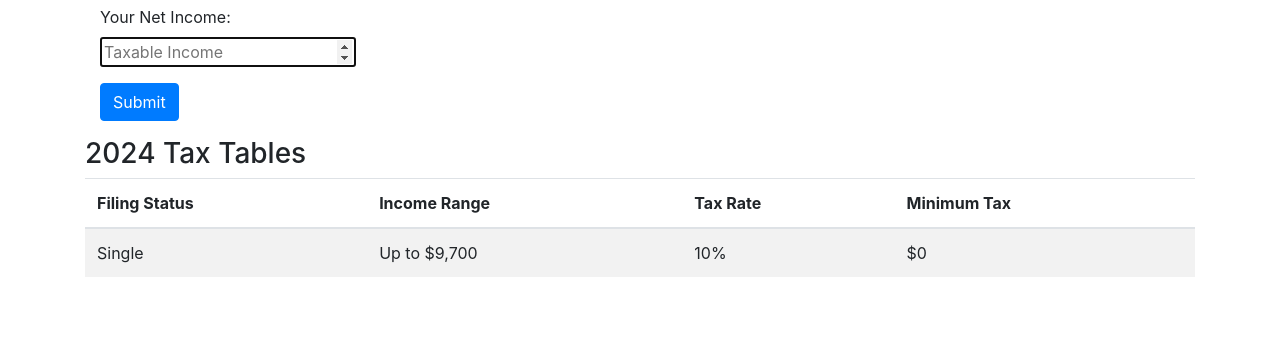
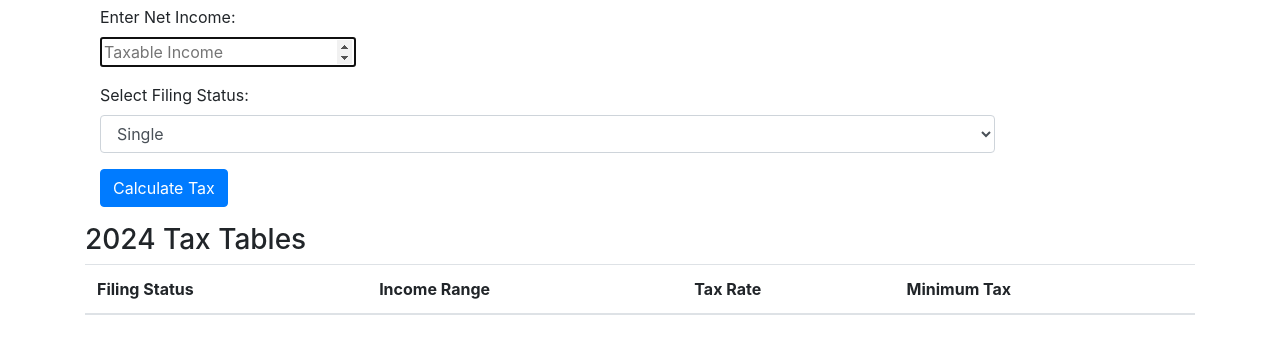
Before and after one commit to ssmith024/clone-project, a plain HTML site: page index.html in a window 1280 px wide. Shown: the part 37-390 px from the top of the page. Drawn offline with nearby package versions, Linux system fonts and the light colour scheme.

Commit message:
Update index.html

```diff
--- a/index.html
+++ b/index.html
@@ -2,10 +2,10 @@
 <html lang="en">
 <head>
     <meta charset="UTF-8">
-    <title>Static Income Tax Calculator</title>
+    <title>Income Tax Calculator</title>
     <link rel="stylesheet" href="bootstrap.min.css">
     <script src="bootstrap.min.js"></script>
-    <script src="script.js"></script> <!-- Add this line to link the external JavaScript file -->
+    <script src="script.js"></script>
 </head>
 <body>
 
@@ -16,14 +16,27 @@
     <form class="form-horizontal" onsubmit="calculateTax(event)">
 
         <div class="form-group">
-            <label class="control-label col-sm-2" for="netIncome">Your Net Income:</label>
+            <label class="control-label col-sm-2" for="netIncome">Enter Net Income:</label>
             <div class="col-sm-10">
                 <input type="number" step="any" id="netIncome" placeholder="Taxable Income" required autofocus>
             </div>
         </div>
+
+        <div class="form-group">
+            <label class="control-label col-sm-2" for="filingStatus">Select Filing Status:</label>
+            <div class="col-sm-10">
+                <select id="filingStatus" class="form-control">
+                    <option value="Single">Single</option>
+                    <option value="Married_Jointly">Married Filing Jointly</option>
+                    <option value="Married_Separately">Married Filing Separately</option>
+                    <option value="Head_Household">Head of Household</option>
+                </select>
+            </div>
+        </div>
+
         <div class="form-group">
             <div class="col-sm-offset-2 col-sm-10">
-                <button type="submit" class="btn btn-primary">Submit</button>
+                <button type="submit" class="btn btn-primary">Calculate Tax</button>
             </div>
         </div>
 
@@ -42,13 +55,7 @@
             </tr>
         </thead>
         <tbody>
-            <tr>
-                <td>Single</td>
-                <td>Up to $9,700</td>
-                <td>10%</td>
-                <td>$0</td>
-            </tr>
-            <!-- Other rows for different filing statuses and income ranges -->
+            <!-- Insert tax table data here -->
         </tbody>
     </table>
 
```
